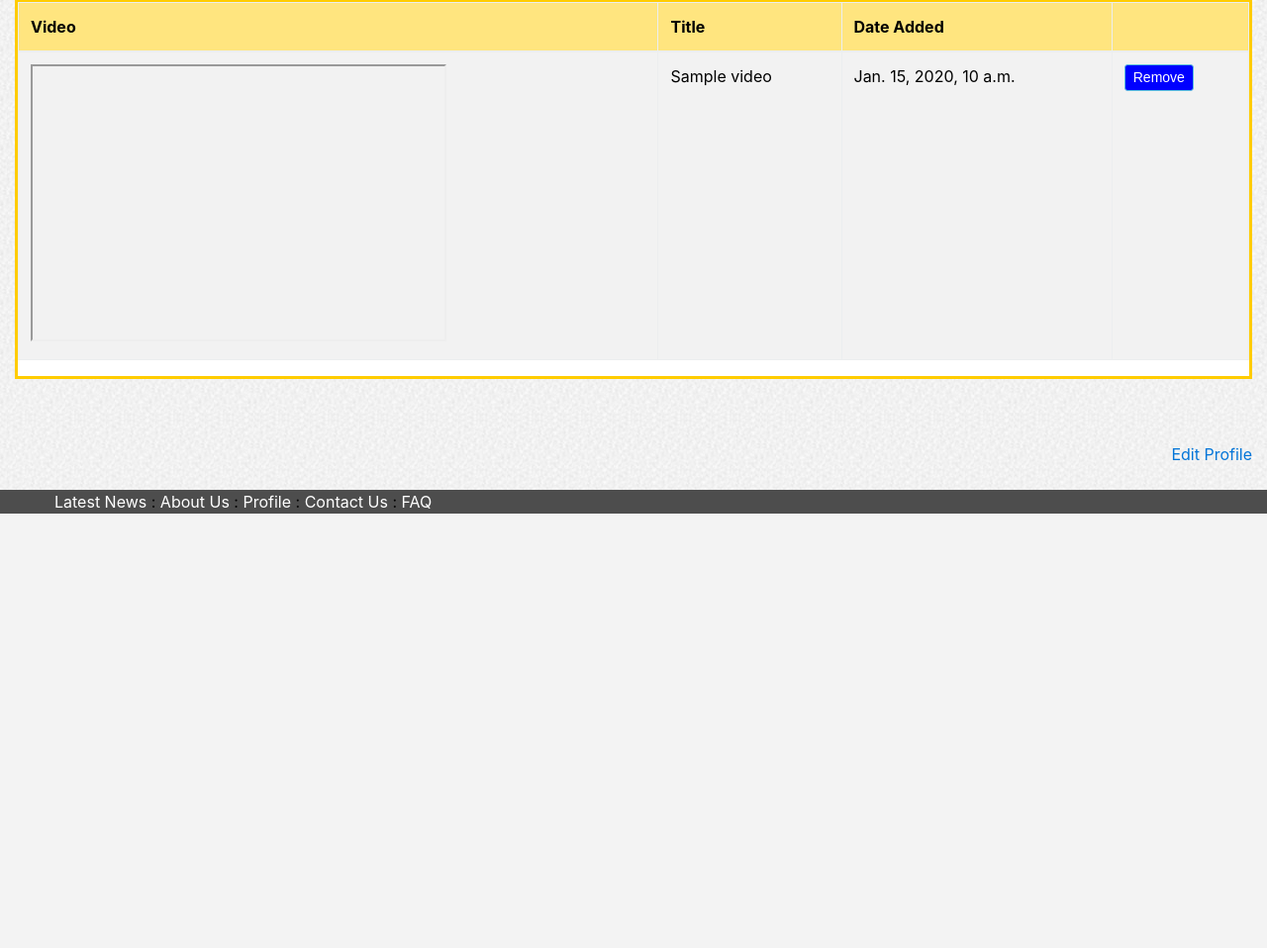
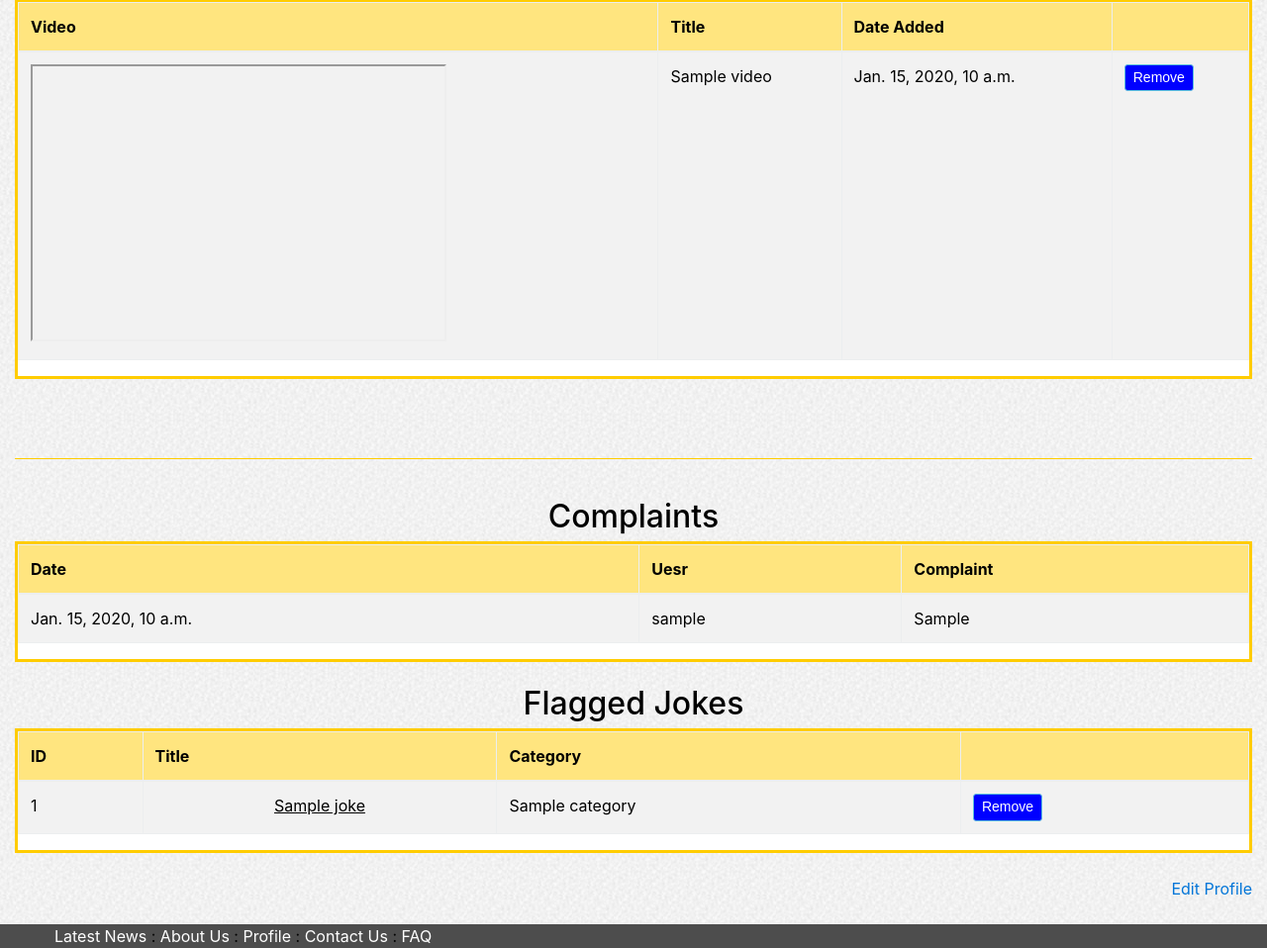
Before and after one commit to David-Damer/jokeoverflow_wad2_project, a Django app: page /jokeoverflow/user_profiles/ in a window 1280 px wide. Shown: the part 1113-2071 px from the top of the page at 99% size. Before the commit the page ends 1632 px from the top, so only its background shows below. Run offline with Django 3.2, Linux system fonts and the light colour scheme; a user stored in the database is signed in; tables that the repository leaves empty hold one stand-in row (values such as "Sample post"); grey boxes marked "Sample" are stand-in pictures; some libraries are stand-ins or nearby versions.

Commit message:
Complaint Viewing

```diff
--- a/jokeoverflow/views.py
+++ b/jokeoverflow/views.py
@@ -2,7 +2,7 @@ from django.shortcuts import render
 from django.db import models
 from django.contrib.auth.models import AbstractUser
 from django.contrib.auth.decorators import login_required
-from jokeoverflow.models import Category, Video, Joke, UserProfile, Comment, Voted
+from jokeoverflow.models import Category, Video, Joke, UserProfile, Comment, Voted, Complaint
 from jokeoverflow.forms import UserProfileForm, JokeForm, CategoryRequestForm
 from jokeoverflow.forms import CommentForm, ComplaintForm
 from django.shortcuts import redirect
@@ -127,6 +127,11 @@ def user_profiles(request):
     category_list = Category.objects.order_by('title')
     users = UserProfile.objects.all().order_by('user')
 
+    complaints = Complaint.objects.all().order_by('-date_added')
+    all_jokes = Joke.objects.all().order_by('id')
+    flagged_jokes = Joke.objects.filter(flagged=True).order_by('id');
+
+
     form = UserProfileForm(
         {'picture': UserProfile.user_picture, 'bio': UserProfile.user_bio, 'date_of_birth': UserProfile.date_of_birth})
 
@@ -140,7 +145,8 @@ def user_profiles(request):
             print(form.errors)
 
     return render(request, 'jokeoverflow/user_profiles.html',
-                  {'categories': category_list, 'userprofile': userprofile, 'form': form, 'users': users, })
+                  {'categories': category_list, 'userprofile': userprofile, 'form': form, 'users': users,
+                   'complaints':complaints, 'alljokes':all_jokes, 'flaggedjokes':flagged_jokes })
 
 
 def videos(request):
--- a/static/css/topratedjokes.css
+++ b/static/css/topratedjokes.css
@@ -400,3 +400,8 @@ marign-left:auto;
 margin-right:auto;
 display:block;
 }
+
+.sc-complaints-table{
+max-height:300px;
+overflow-y:scroll;
+}
--- a/templates/jokeoverflow/contact_us.html
+++ b/templates/jokeoverflow/contact_us.html
@@ -19,7 +19,7 @@ Contact Us
     <div class="text-center col-md-6 sc-website-desc">
         <p>
             We at JokeOverflow are take inappropriate behavoir very seriously. If you happen to see a joke that you think should be restricted
-            and is not, or think a joke should be removed, please contact us and our admins will do best to sort the
+            and is not, or think a joke should be removed, please flag the joke and contact us and our admins will do best to sort the
             matter. <br>
             You can also contact us at jokeoverflow@jokeoverflow.com if you want to request to become one of our
             selected admin users.
--- a/templates/jokeoverflow/user_profiles.html
+++ b/templates/jokeoverflow/user_profiles.html
@@ -135,9 +135,84 @@
             </table>
         </div>
     </div>
-
     </p>
     <br>
+
+    {% if user.is_authenticated %}
+    <br>
+    <hr>
+    <br>
+    <h2 class="text-center">Complaints</h2>
+    <div class="sc-jokes-table sc-complaints-table">
+        <div id="joketable">
+            <table class="table table-bordered table-striped" style="width:100%">
+                <thead>
+                <tr>
+                    <th>Date</th>
+                    <th>Uesr</th>
+                    <th>Complaint</th>
+                </tr>
+                </thead>
+                <tbody>
+                {% for complaint in complaints.all %}
+
+                <tr>
+                    <td>
+                        {{ complaint.date_added }}
+                    </td>
+                    <td>{{ complaint.user }}</td>
+                    <td>{{ complaint.complaint }}</td>
+
+                </tr>
+                {% empty %}
+                <td>No complaints here yet :D</td>
+                {% endfor %}
+                </tbody>
+            </table>
+        </div>
+    </div>
+<br>
+    <h2 class="text-center">Flagged Jokes</h2>
+    <div class="sc-jokes-table sc-complaints-table">
+        <div id="joketable">
+            <table class="table table-bordered table-striped" style="width:100%">
+                <thead>
+                <tr>
+                    <th>ID</th>
+                    <th>Title</th>
+                    <th>Category</th>
+                    <th></th>
+                </tr>
+                </thead>
+                <tbody>
+                {% for joke in flaggedjokes %}
+
+
+                <tr>
+                    <td>{{ joke.id }}</td>
+                    <td>
+                        {% get_joke_pop joke user%}
+                    </td>
+                    <td>{{ joke.category }}</td>
+                    <td>
+                        <button class="joke-remove btn btn-info btn-sm" data-joke="{{ joke }}"
+                                type="button"
+                                style="background: blue">Remove
+                        </button>
+                    </td>
+
+                </tr>
+                {% empty %}
+                <td>No jokes here yet :(</td>
+                {% endfor %}
+                </tbody>
+            </table>
+        </div>
+    </div>
+
+
+    {% endif %}
+
     <br>
 
     <div align="right">
```
Also changed, not shown: tasks.txt (+12 -13 lines). Lines whose indentation alone changed are shown as unchanged.
